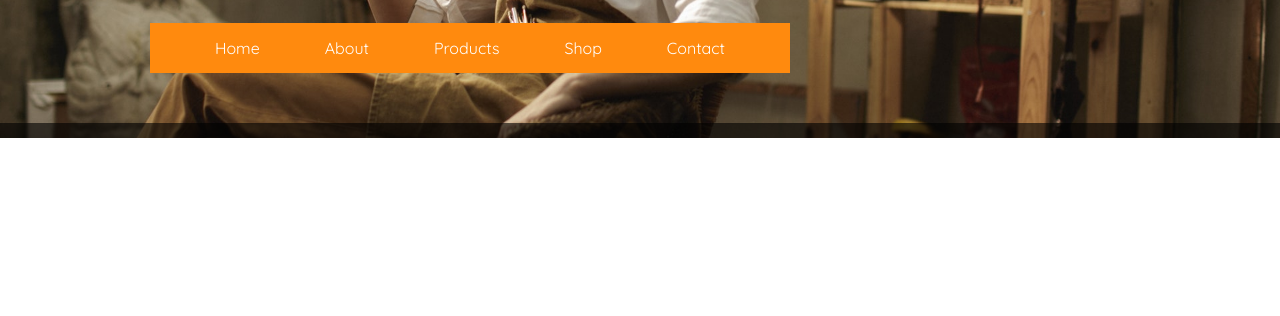
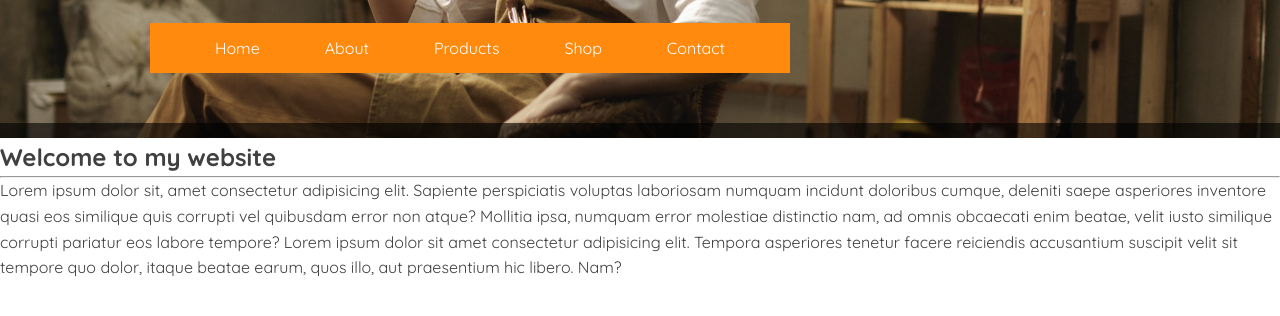
Before and after one commit to nev8/handmade, a plain HTML site: page index.html in a window 1280 px wide. Shown: the part 382-698 px from the top of the page. Drawn offline with Linux system fonts and the light colour scheme.

Commit message:
welcome html

```diff
--- a/index.html
+++ b/index.html
@@ -22,6 +22,13 @@
         </article>
     </header>
 
+     <!-- Welcome -->
+     <section class="welcome">
+         <h2>Welcome to my website</h2>
+         <hr>
+         <p>Lorem ipsum dolor sit, amet consectetur adipisicing elit. Sapiente perspiciatis voluptas laboriosam numquam incidunt doloribus cumque, deleniti saepe asperiores inventore quasi eos similique quis corrupti vel quibusdam error non atque? Mollitia ipsa, numquam error molestiae distinctio nam, ad omnis obcaecati enim beatae, velit iusto similique corrupti pariatur eos labore tempore? Lorem ipsum dolor sit amet consectetur adipisicing elit. Tempora asperiores tenetur facere reiciendis accusantium suscipit velit sit tempore quo dolor, itaque beatae earum, quos illo, aut praesentium hic libero. Nam?
+         </p>
+     </section>
 
 
 </body>
```
